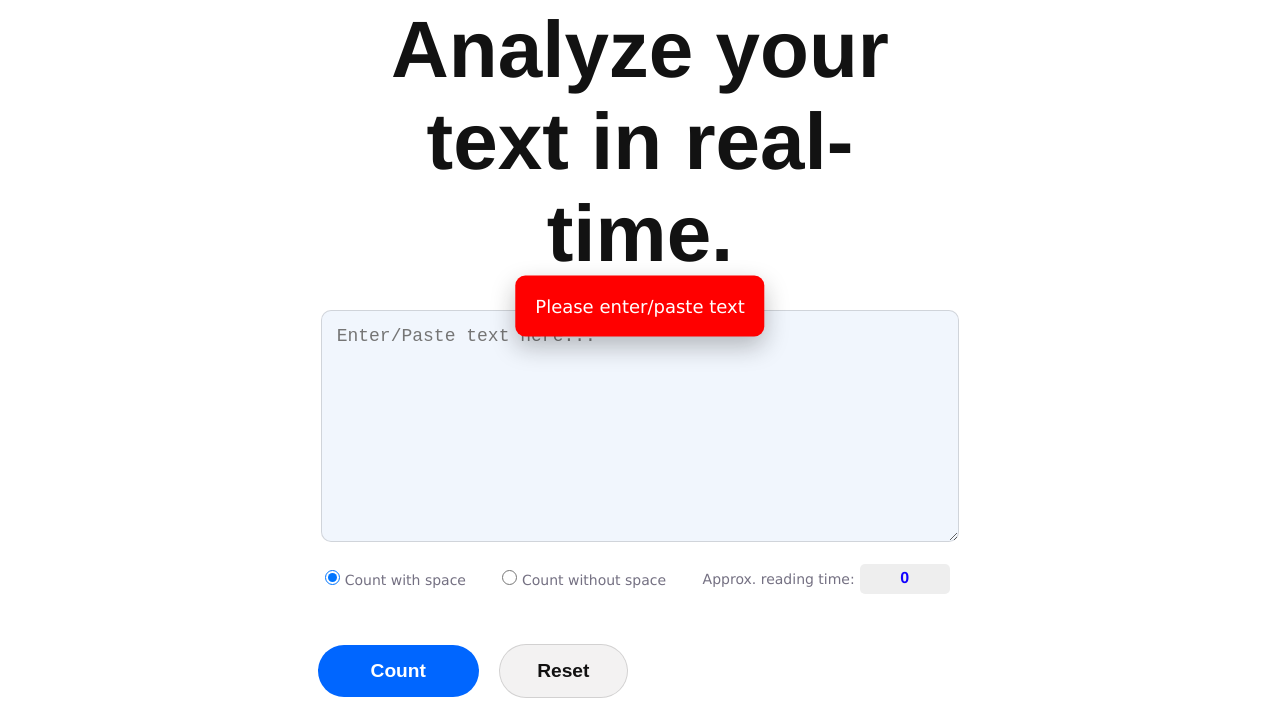
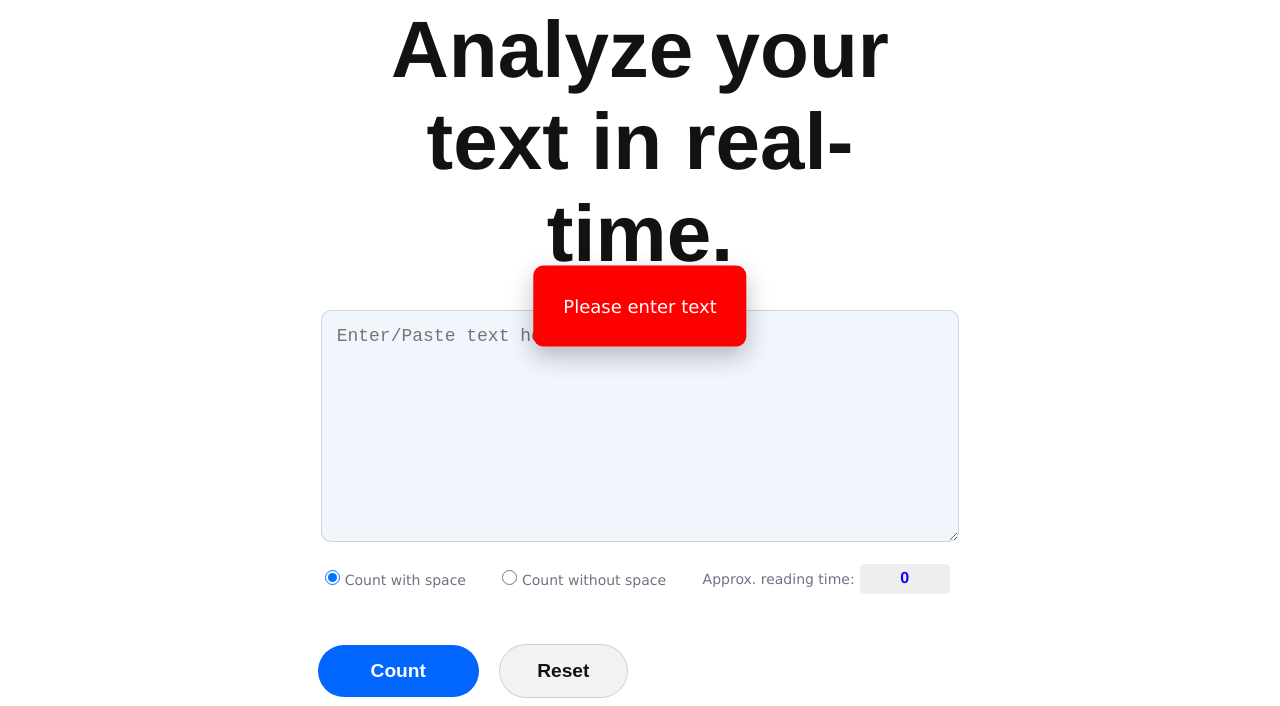
Before and after one commit to DannyTechStudio/Vanilla-JS-Text-Analyzer, a plain HTML site: page index.html in a window 1280 px wide. Both pictures are taken after a click on the button "Count". Shown: the part 94-800 px from the top of the page. Drawn offline with Linux system fonts and the light colour scheme.

Commit message:
Modal padding increased

```diff
--- a/counter.css
+++ b/counter.css
@@ -202,7 +202,7 @@ label {
     transition: all 0.3s ease-in-out;
     z-index: 9999;
     display: none;
-    padding: 20px;
+    padding: 30px;
     font-size: 18px;
 }
 
--- a/counter.js
+++ b/counter.js
@@ -69,7 +69,7 @@ function showModal(message) {
 /*--------------------- Click event for the Counter button -------------------*/
 counterBtn.addEventListener("click", () => {
     if (textInput.value === "") {
-        showModal("Please enter/paste text")
+        showModal("Please enter text")
 
         totalChars.innerText = "0";
         totalWords.innerText = "0";
```
